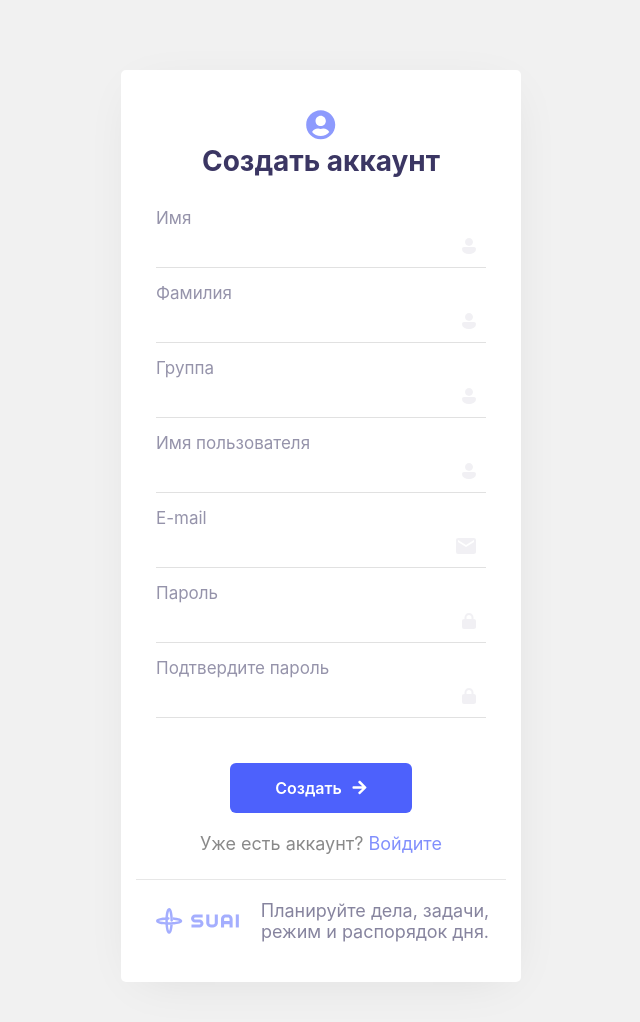
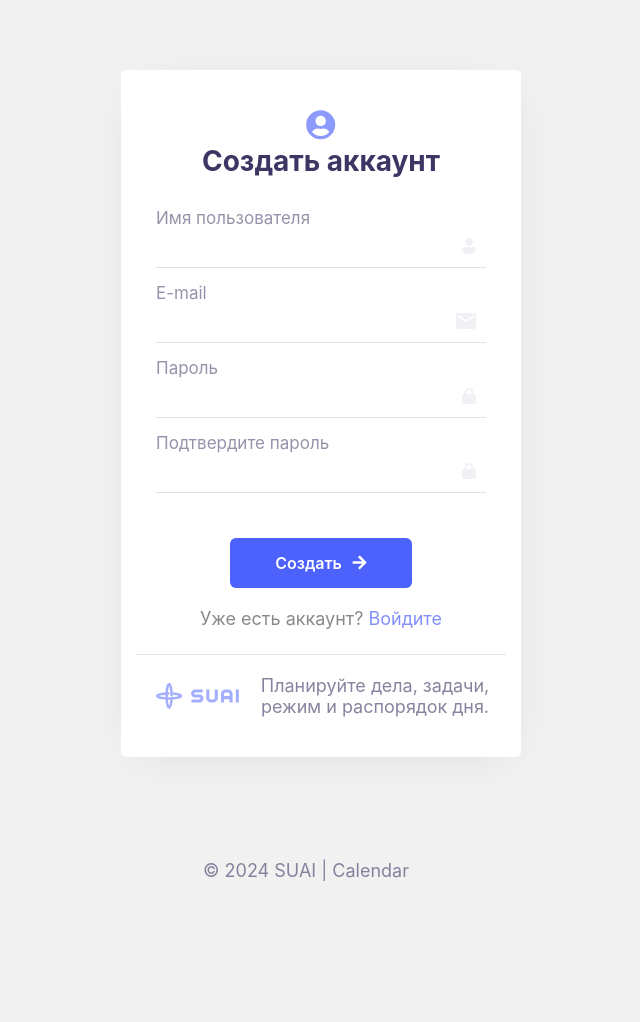
Before and after one commit to AnastasiaSurzhikowa/3sem, a Django app: page /signin in a window 1280 px wide. Shown: the top 1022 px of the page, without its empty margins (334-974 px from the left). After the commit the page ends 881 px from the top, so only its background shows below. Run offline with Django 5.2, Linux system fonts and the light colour scheme.

Commit message:
Мелкие правки + фикс регистрации

```diff
--- a/Sait/users/forms.py
+++ b/Sait/users/forms.py
@@ -14,15 +14,9 @@ class UserLoginForm(AuthenticationForm):
         fields = ('username', 'password')
 
 class UserRegistrationForm(UserCreationForm):
-    first_name = forms.CharField(widget=forms.TextInput(attrs={
-        'class': 'form-text' }))
-    last_name = forms.CharField(widget=forms.TextInput(attrs={
-        'class': 'form-text' }))
     username = forms.CharField(widget=forms.TextInput(attrs={
         'class': 'form-text' }))
     email = forms.CharField(widget=forms.EmailInput(attrs={
-        'class': 'form-text' }))
-    group = forms.CharField(widget=forms.TextInput(attrs={
         'class': 'form-text' }))
     password1 = forms.CharField(widget=forms.PasswordInput(attrs={
         'class': 'form-text' }))
@@ -31,7 +25,7 @@ class UserRegistrationForm(UserCreationForm):
 
     class Meta:
         model = User
-        fields = ('first_name', 'last_name', 'username', 'group', 'email', 'password1', 'password2')
+        fields = ('username', 'email', 'password1', 'password2')
 
 
 class UserProfileForm(UserChangeForm):
--- a/Sait/users/templates/main/signin.html
+++ b/Sait/users/templates/main/signin.html
@@ -15,27 +15,6 @@
         {% csrf_token %}
         <fieldset>
             <div class="form">
-                <div class="form-row">
-                    <span class="fas-fa-user">
-                        <img src="{% static 'main/img/person.svg' %}" alt="person">
-                    </span>
-                    <label class="form-label" for="{{ form.first_name.id_for_label}}">Имя</label>
-                    {{ form.first_name }}
-                </div>
-                <div class="form-row">
-                    <span class="fas-fa-user">
-                        <img src="{% static 'main/img/person.svg' %}" alt="person">
-                    </span>
-                    <label class="form-label" for="{{ form.last_name.id_for_label}}">Фамилия</label>
-                    {{ form.last_name }}
-                </div>
-                <div class="form-row">
-                    <span class="fas-fa-user">
-                        <img src="{% static 'main/img/person.svg' %}" alt="person">
-                    </span>
-                    <label class="form-label" for="{{ form.group.id_for_label}}">Группа</label>
-                    {{ form.group}}
-                </div>
                 <div class="form-row">
                     <span class="fas-fa-user">
                         <img src="{% static 'main/img/person.svg' %}" alt="person">
```
Also changed, not shown: Sait/users/templates/main/profile.html (+0 -13 lines), Sait/media/users_imges/8c86d5493020d686cc5d53e94c1dc358_hZVyrhw.jpg (added).
